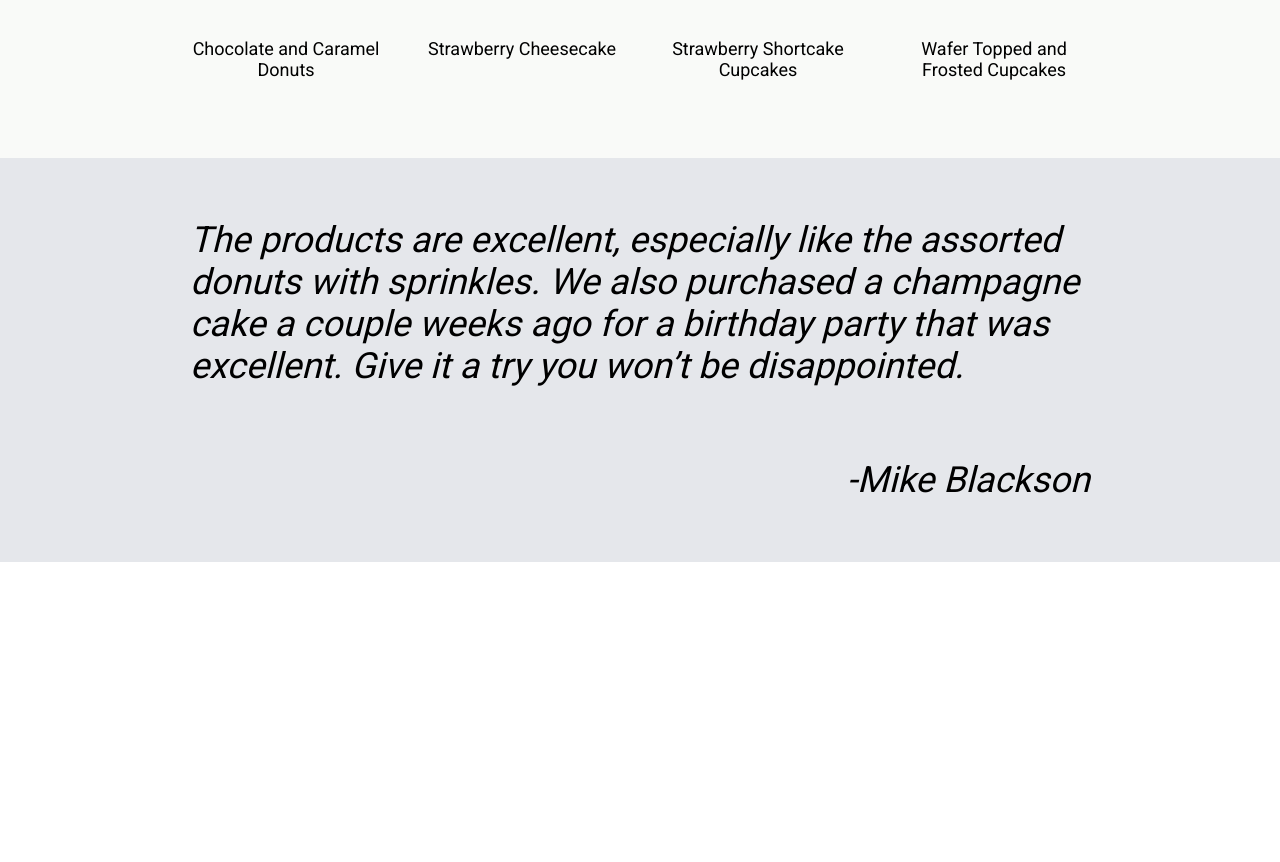
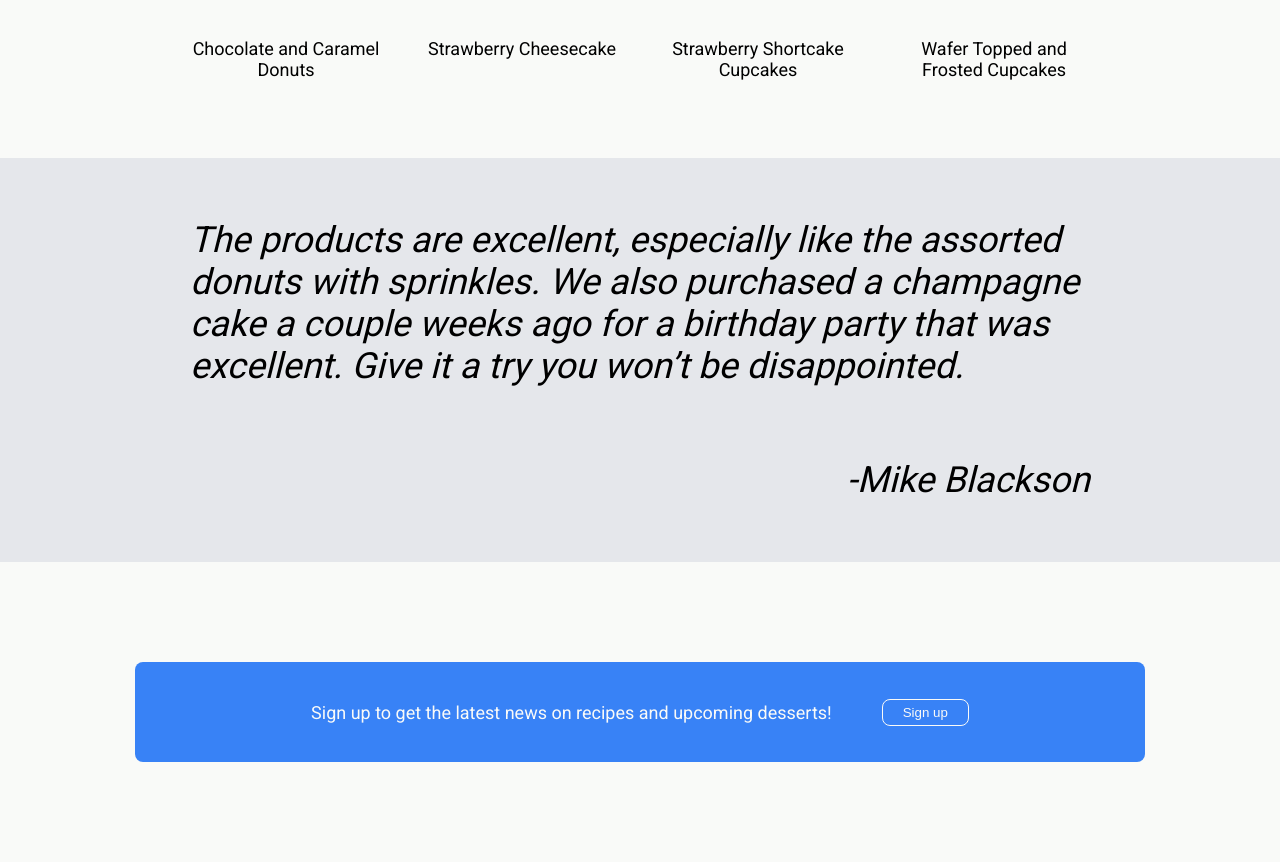
Before and after one commit to mblac219/landingpage, a plain HTML site: page index.html in a window 1280 px wide. Shown: the part 897-1759 px from the top of the page. Before the commit the page ends 1459 px from the top, so only its background shows below. Drawn offline with Linux system fonts and the light colour scheme; a web font is replaced by a local one.

Commit message:
styling call-to-action and sign up button

```diff
--- a/index.html
+++ b/index.html
@@ -93,6 +93,14 @@
           <p id="customer">-Mike Blackson</p>
         </div>
       </section>
+      <section id="signup-container">
+        <div id="call-action">
+          <p id="upcoming">
+            Sign up to get the latest news on recipes and upcoming desserts!
+          </p>
+          <button id="sign-up">Sign up</button>
+        </div>
+      </section>
     </main>
   </body>
 </html>
--- a/style.css
+++ b/style.css
@@ -162,3 +162,37 @@ img {
 #customer {
   float: right;
 }
+#signup-container {
+  display: flex;
+  justify-content: center;
+  align-items: center;
+  background-color: var(--off-white);
+  height: 300px;
+}
+
+#call-action {
+  display: flex;
+  justify-content: center;
+  align-items: center;
+  border-radius: 8px;
+  width: 1010px;
+  height: 100px;
+  gap: 50px;
+  background-color: var(--blue);
+  color: #f9faf8;
+}
+#upcoming {
+  font-family: Roboto;
+  font-size: 18px;
+}
+#sign-up {
+  background-color: var(--blue);
+  color: #f9faf8;
+  padding: 5px 20px;
+  border-radius: 8px;
+  border: 1px solid var(--off-white);
+}
+#sign-up:hover {
+  background-color: var(--hover-blue);
+  cursor: pointer;
+}
```
